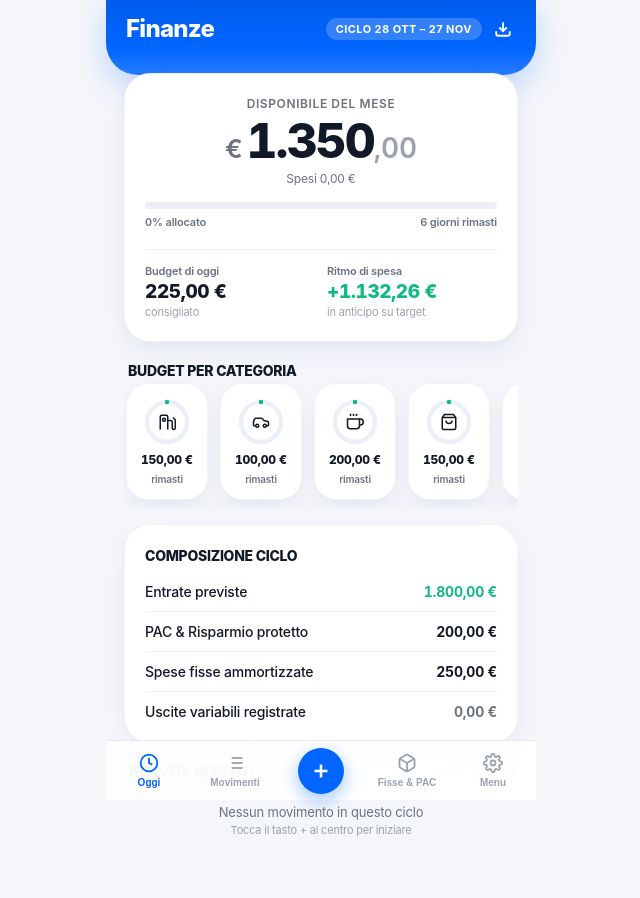
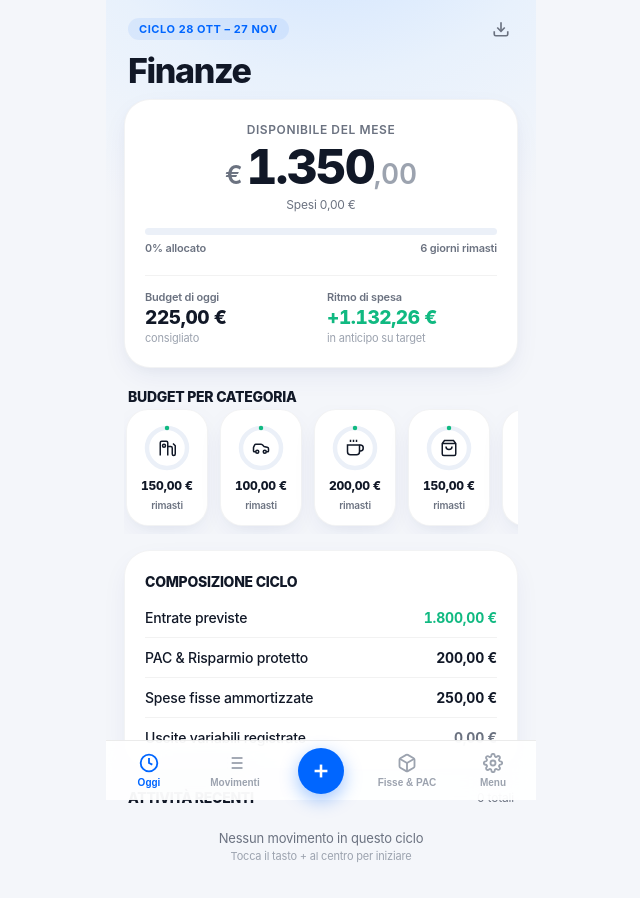
Before and after one commit to emilio51-sv/Finanze, a plain HTML site: page index.html in a window 1280 px wide. Shown: the whole page, without its empty margins (319-959 px from the left). Drawn offline with Linux system fonts and the light colour scheme.

Commit message:
Refine Copilot header: remove solid blue bar, use ambient mesh and iOS Large Title

```diff
--- a/index.html
+++ b/index.html
@@ -3,7 +3,7 @@
 <head>
   <meta charset="UTF-8">
   <meta name="viewport" content="width=device-width, initial-scale=1, viewport-fit=cover, maximum-scale=1.0, user-scalable=no">
-  <meta name="theme-color" content="#0066FF">
+  <meta name="theme-color" content="#CDE2FF">
   <title>Finanze</title>
 
   <!-- Meta tag iOS PWA -->
@@ -69,46 +69,62 @@
     }
 
     /* COPILOT ATMOSPHERIC HEADER */
-    .copilot-hero-banner {
-      background: linear-gradient(180deg, #005CEE 0%, #0066FF 65%, #257CFF 100%);
-      padding: calc(14px + env(safe-area-inset-top)) 20px 32px;
+    .app-frame {
+      width: 100%;
+      max-width: 430px;
+      min-height: 100dvh;
       display: flex;
       flex-direction: column;
-      gap: 12px;
-      color: #FFFFFF;
-      border-radius: 0 0 32px 32px;
-      box-shadow: 0 12px 30px rgba(0, 102, 255, 0.22);
-    }
-    .banner-top-row {
+      position: relative;
+      /* Atmosfera fluida Apple / Copilot: sfumatura radiale morbida in alto */
+      background: radial-gradient(ellipse 120% 40% at 50% -10%, #CDE2FF 0%, #E8F1FC 45%, #F4F6FA 85%);
+      padding-bottom: calc(var(--dock-h) + 26px + env(safe-area-inset-bottom));
+    }
+
+    .copilot-header-fluid {
+      padding: calc(16px + env(safe-area-inset-top)) 22px 10px;
+      display: flex;
+      flex-direction: column;
+      gap: 4px;
+    }
+    .header-sub-row {
       display: flex;
       justify-content: space-between;
       align-items: center;
-    }
-    .banner-brand {
-      font-size: 24px;
-      font-weight: 800;
-      letter-spacing: -0.03em;
-      color: #FFFFFF;
     }
     .cycle-pill-copilot {
       font-size: 11px;
       font-weight: 700;
-      letter-spacing: 0.04em;
+      letter-spacing: 0.05em;
       text-transform: uppercase;
-      background: rgba(255, 255, 255, 0.2);
-      backdrop-filter: blur(10px);
-      padding: 4px 10px;
+      background: rgba(0, 102, 255, 0.08);
+      color: var(--copilot-blue);
+      padding: 4px 11px;
       border-radius: 999px;
-      color: #FFFFFF;
     }
     .icon-ghost-btn {
       background: none;
       border: none;
-      color: #FFFFFF;
+      color: var(--ink-sub);
       cursor: pointer;
       display: flex;
       align-items: center;
       padding: 4px;
+    }
+    .native-large-title {
+      font-size: 34px;
+      font-weight: 800;
+      letter-spacing: -0.04em;
+      color: var(--ink-headline);
+      margin-top: 4px;
+    }
+
+    .scroll-body {
+      padding: 8px 18px 20px;
+      display: flex;
+      flex-direction: column;
+      gap: 16px;
+      margin-top: 0;
     }
 
     /* SEGMENTED PILL COPILOT */
@@ -877,17 +893,15 @@
 </head>
 <body>
   <div class="app-frame">
-    <!-- COPILOT BLUE MESH HEADER -->
-    <header class="copilot-hero-banner">
-      <div class="banner-top-row">
-        <span class="banner-brand">Finanze</span>
-        <div style="display:flex; align-items:center; gap:8px;">
-          <span class="cycle-pill-copilot" id="label-periodo">CICLO 28</span>
-          <button type="button" class="icon-ghost-btn" id="btn-quick-export" title="Backup">
-            <svg width="18" height="18" viewBox="0 0 24 24" fill="none" stroke="currentColor" stroke-width="2.5"><path d="M21 15v4a2 2 0 0 1-2 2H5a2 2 0 0 1-2-2v-4"></path><polyline points="7 10 12 15 17 10"></polyline><line x1="12" y1="15" x2="12" y2="3"></line></svg>
-          </button>
-        </div>
+    <!-- HEADER NATIVO FLUIDO (NO BLOCCO BLU) -->
+    <header class="copilot-header-fluid">
+      <div class="header-sub-row">
+        <span class="cycle-pill-copilot" id="label-periodo">CICLO 28</span>
+        <button type="button" class="icon-ghost-btn" id="btn-quick-export" title="Backup">
+          <svg width="18" height="18" viewBox="0 0 24 24" fill="none" stroke="currentColor" stroke-width="2.2"><path d="M21 15v4a2 2 0 0 1-2 2H5a2 2 0 0 1-2-2v-4"></path><polyline points="7 10 12 15 17 10"></polyline><line x1="12" y1="15" x2="12" y2="3"></line></svg>
+        </button>
       </div>
+      <h1 class="native-large-title" id="screen-title">Finanze</h1>
     </header>
 
     <main class="scroll-body">
```
